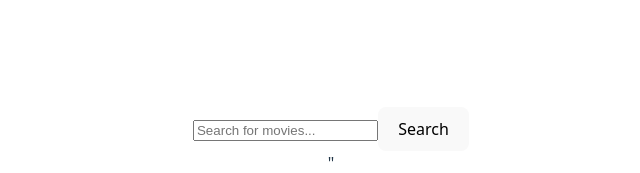
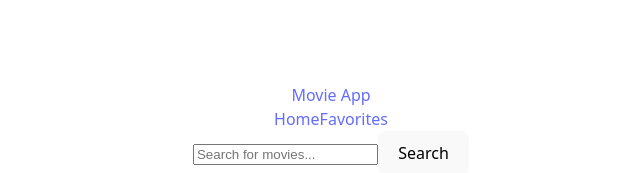
Before and after one commit to mathebulansuku/movie-app, a React (Vite) app in the folder movie-app/: page / in a window 1280 px wide. Shown: the top 173 px of the page, without its empty margins (309-949 px from the left). Built offline with nearby package versions, Linux system fonts and the light colour scheme.

Commit message:
Navbar complete

```diff
--- a/movie-app/src/App.jsx
+++ b/movie-app/src/App.jsx
@@ -1,16 +1,20 @@
 import "./App.css";
 import Favorite from "./pages/Favorites";
+import Navbar from "./components/Navbar";
 import Home from "./pages/Home";
 import { Routes, Route } from "react-router-dom";
 
 function App() {
   return (
+    <div>
+      <Navbar />
       <main className=" main-content">
         <Routes>
           <Route path="/" element={<Home />} />
           <Route path="/favorites" element={<Favorite />} />
         </Routes>
       </main>
+    </div>
   );
 }
 export default App;
--- /dev/null
+++ b/movie-app/src/components/Navbar.jsx
@@ -0,0 +1,21 @@
+import { Link } from "react-router-dom";
+
+function Navbar() {
+  return (
+    <nav className="navbar">
+      <div className="navbar-brand">
+        <Link to="/">Movie App</Link>
+      </div>
+      <div className="navbar-links">
+        <Link to="/" className="nav-link">
+          Home
+        </Link>
+        <Link to="/favorites" className="nav-link">
+          Favorites
+        </Link>
+      </div>
+    </nav>
+  );
+}
+
+export default Navbar;
```
Lines whose indentation alone changed are shown as unchanged.
